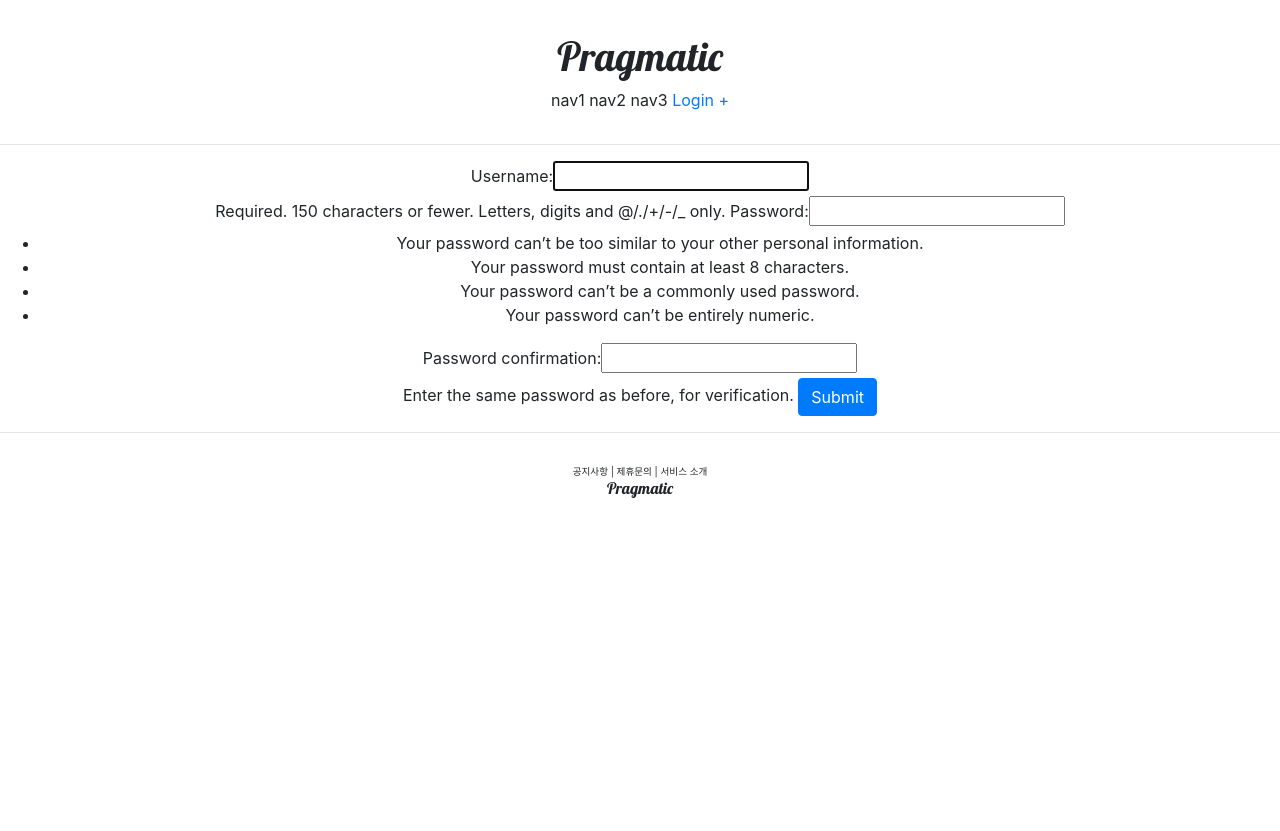
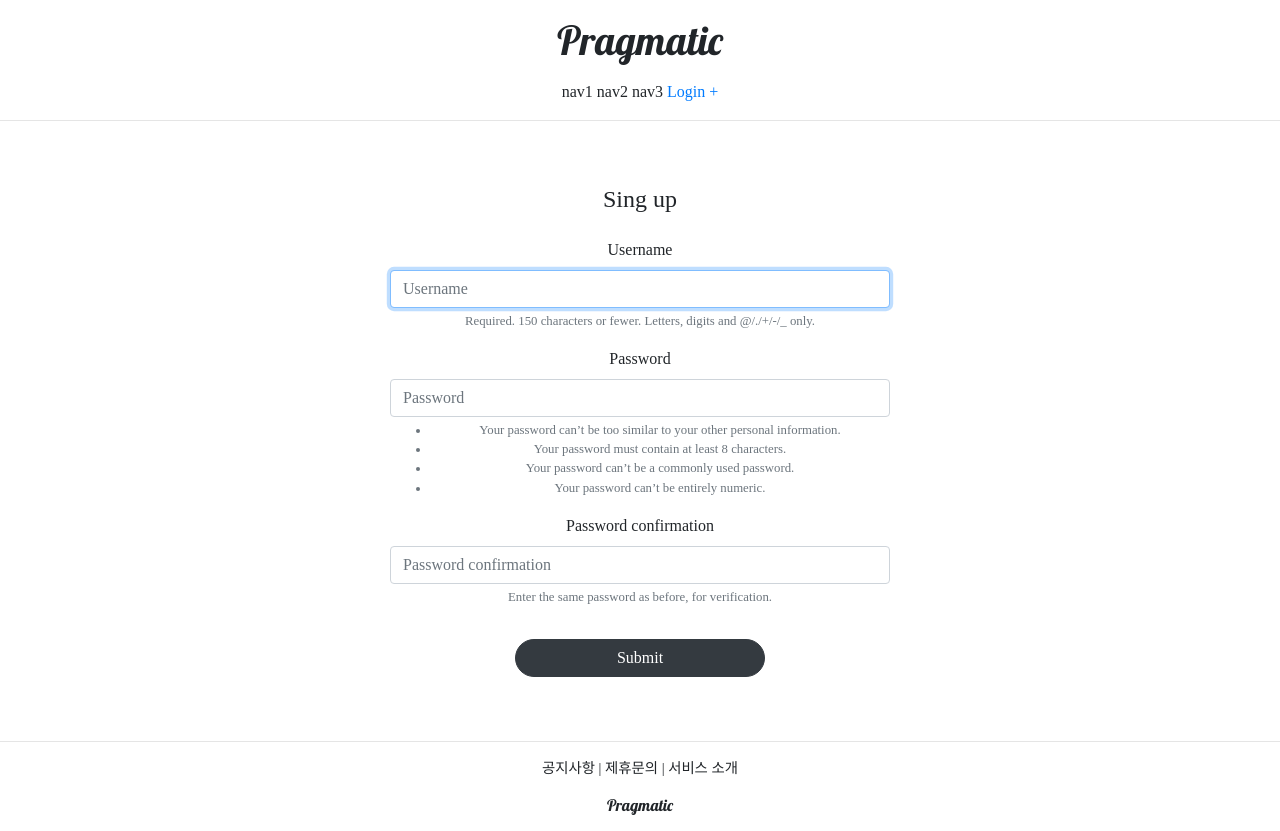
Before and after one commit to HaeseokMaeng/pragmatic, a Django app: page /account/create/ in a window 1280 px wide. Before the commit the page ends 498 px from the top, so only its background shows below. Run offline with Django 3.2, Linux system fonts and the light colour scheme; some libraries are stand-ins or nearby versions.

Commit message:
Apply BS4

```diff
--- a/pragamatic/accountapp/templates/accountapp/create.html
+++ b/pragamatic/accountapp/templates/accountapp/create.html
@@ -1,14 +1,18 @@
 {% extends 'base.html' %}
-
+{% load bootstrap4 %}
 
 {% block content %}
-    <div style="text-align: center;">
+    <div style="text-align: center; max-width: 500px; margin: 4rem auto;">
+        <div class="mb-4">
+            <h4>Sing up</h4>
+        </div>
         <form action="{% url 'account:create' %} " method="post">
             {% csrf_token %}
 
-            {{ form }}
+            <!--{{ form }}-->
+            {% bootstrap_form form %}
 
-            <input type="submit" class="btn btn-primary">
+            <input type="submit" class="btn btn-dark rounded-pill col-6 mt-3">
         </form>
     </div>
 {% endblock %}
--- a/pragamatic/pragamatic/settings.py
+++ b/pragamatic/pragamatic/settings.py
@@ -48,7 +48,8 @@ INSTALLED_APPS = [
     'django.contrib.sessions',
     'django.contrib.messages',
     'django.contrib.staticfiles',
-    'accountapp'
+    'bootstrap4',
+    'accountapp',
 ]
 
 MIDDLEWARE = [
--- a/pragamatic/static/base.css
+++ b/pragamatic/static/base.css
@@ -1,17 +1,18 @@
 .pragmatic_logo {
     font-family: 'Lobster', cursive;
+    margin: 1rem;
 }
 
 .pragmatic_footer_button {
-    font-size: .6rem;
+    font-size: .9rem;
 }
 
 .pragmatic_footer {
     text-align: center;
-    margin: 2rem;
+    margin: 1rem;
 }
 
 .pragmatic_header {
     text-align: center;
-    margin: 2rem;
+    margin: 1rem;
 }
--- a/pragamatic/templates/base.html
+++ b/pragamatic/templates/base.html
@@ -3,7 +3,7 @@
 
 {% include 'head.html' %}
 
-<body>
+<body style="font-family: 'NanumSquareR';">
     {% include 'header.html' %}
     <hr>
 
--- a/pragamatic/templates/footer.html
+++ b/pragamatic/templates/footer.html
@@ -5,7 +5,7 @@
         <span> 제휴문의 </span> |
         <span> 서비스 소개</span>
     </div>
-    <div sytle="margin-top: 1rem;">
+    <div sytle="margin-top: 2rem;">
         <h6 class="pragmatic_logo">Pragmatic</h6>
     </div>
 </div>
--- a/pragamatic/templates/head.html
+++ b/pragamatic/templates/head.html
@@ -12,4 +12,28 @@
 
     <!-- DEFAULT CSS Link -->
     <link rel="stylesheet" type="text/css" href="{% static 'base.css' %}">
+
+    <style>
+        @font-face {
+            font-family : ' NanumSqureR';
+            src: local('NanumSquareR'),
+            url("{% static 'fonts/NanumSquareR.ttf' %}") format("opentype");
+        }
+        @font-face {
+            font-family : ' NanumSqureEB';
+            src: local('NanumSquareEB'),
+            url("{% static 'fonts/NanumSquareEB.ttf' %}") format("opentype");
+        }
+        @font-face {
+            font-family : ' NanumSqureB';
+            src: local('NanumSquareB'),
+            url("{% static 'fonts/NanumSquareB.ttf' %}") format("opentype");
+        }
+        @font-face {
+            font-family : ' NanumSqureL';
+            src: local('NanumSquareL'),
+            url("{% static 'fonts/NanumSquareL.ttf' %}") format("opentype");
+        }
+
+    </style>
 </head>
```
Also changed, not shown: pragamatic/accountapp/templates/accountapp/login.html (+5 -4 lines), pragamatic/static/fonts/NanumSquareB.otf (added), pragamatic/static/fonts/NanumSquareEB.otf (added), pragamatic/static/fonts/NanumSquareL.otf (added), pragamatic/static/fonts/NanumSquareR.otf (added).
